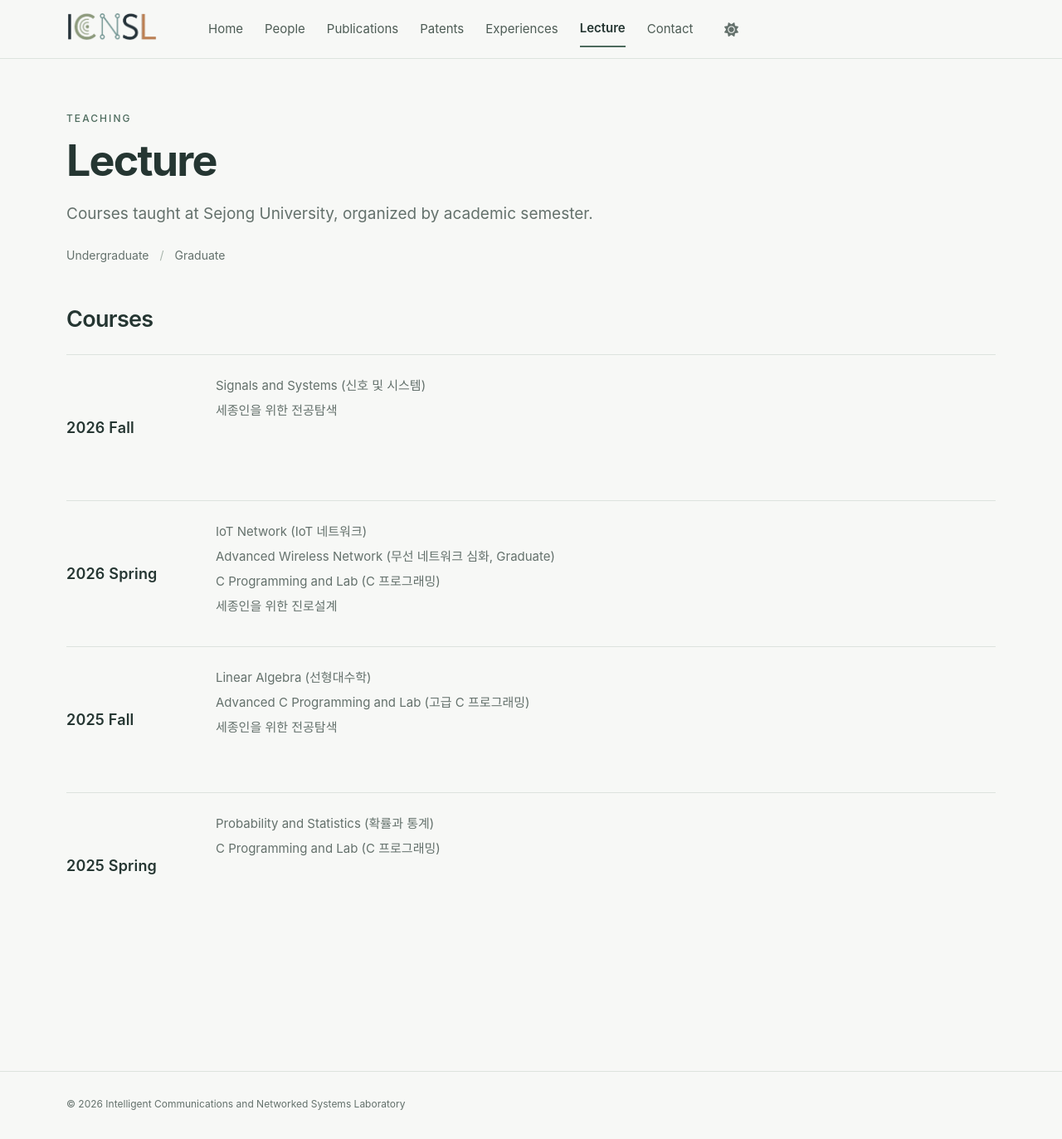
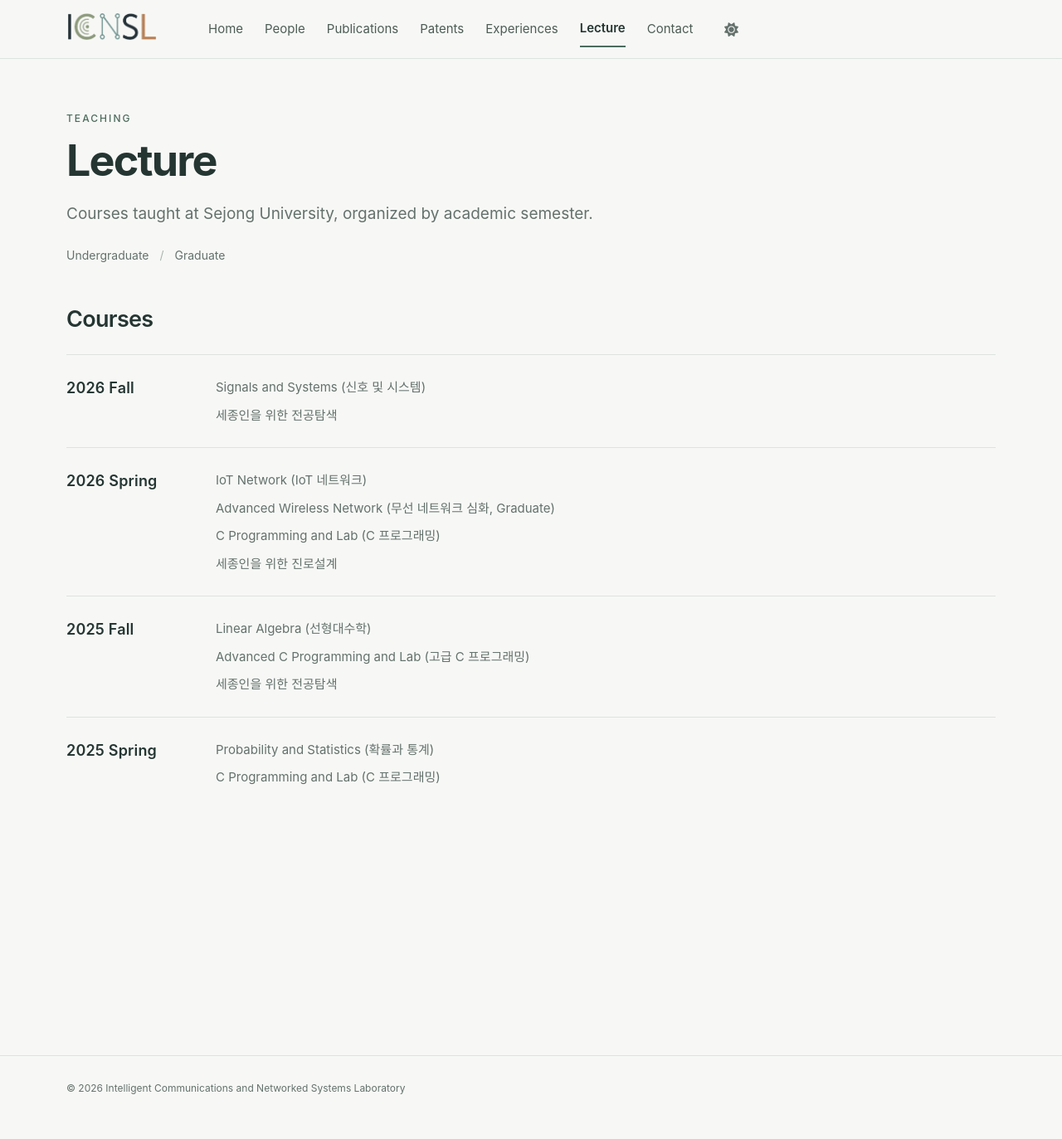
Before and after one commit to icnsl/icnsl.github.io, a Jekyll site: the page built from _pages/lecture.md, in a window 1280 px wide and 1373 px high. Shown: the whole window at 83% size. Built offline with Jekyll 4.4.1, drawn with Linux system fonts in a browser that asks for light colours; a script bundle is joined from its source files by our own code; library files that are not in the unit come from our copies.

Commit message:
Let lecture rows fit their course lists and align semester headings

```diff
--- a/_includes/head/custom.html
+++ b/_includes/head/custom.html
@@ -204,12 +204,12 @@ html[data-icnsl-design="calm"] .page__content .icnsl-showcase--experiences .serv
 html[data-icnsl-design="calm"] .page__content .icnsl-showcase--experiences .cv-entry { display: grid; grid-template-columns: 110px minmax(0, 1fr); gap: 24px; }
 html[data-icnsl-design="calm"] .page__content .icnsl-showcase--experiences .cv-body { text-align: left; font-size: 15px; line-height: 1.8; }
 html[data-icnsl-design="calm"] .page__content .icnsl-showcase--lecture .lecture-list { display: block; margin: 0; padding: 0; }
-html[data-icnsl-design="calm"] .page__content .icnsl-showcase--lecture .lecture-entry { display: grid; grid-template-columns: 150px minmax(0, 1fr); gap: 30px; margin: 0; padding: 26px 0; border: 0; border-top: 1px solid var(--global-border-color); border-radius: 0; background: none; box-shadow: none; transform: none; }
+html[data-icnsl-design="calm"] .page__content .icnsl-showcase--lecture .lecture-entry { display: grid; grid-template-columns: 150px minmax(0, 1fr); gap: 30px; align-items: start; min-height: 0; margin: 0; padding: 26px 0; border: 0; border-top: 1px solid var(--global-border-color); border-radius: 0; background: none; box-shadow: none; transform: none; }
 html[data-icnsl-design="calm"] .page__content .icnsl-showcase--lecture .lecture-entry::after,
 html[data-icnsl-design="calm"] .page__content .lecture-term__icon { display: none; }
-html[data-icnsl-design="calm"] .page__content .icnsl-showcase--lecture .lecture-term { padding: 0; margin: 0; border: 0; font-size: 18px; font-weight: 600; color: var(--global-text-color); }
-html[data-icnsl-design="calm"] .page__content .icnsl-showcase--lecture .lecture-courses { display: block; margin: 0; padding: 0; list-style: none; }
-html[data-icnsl-design="calm"] .page__content .icnsl-showcase--lecture .lecture-courses li { display: block; margin: 0 0 7px; padding: 0; border: 0; border-radius: 0; background: none; font-size: 15px; color: var(--global-text-color-light); }
+html[data-icnsl-design="calm"] .page__content .icnsl-showcase--lecture .lecture-term { display: block; line-height: 1.5; padding: 0; margin: 0; border: 0; font-size: 18px; font-weight: 600; color: var(--global-text-color); }
+html[data-icnsl-design="calm"] .page__content .icnsl-showcase--lecture .lecture-courses { display: grid; gap: 8px; min-width: 0; margin: 0; padding: 0; list-style: none; }
+html[data-icnsl-design="calm"] .page__content .icnsl-showcase--lecture .lecture-courses li { display: block; margin: 0; padding: 0; line-height: 1.7; overflow-wrap: anywhere; border: 0; border-radius: 0; background: none; font-size: 15px; color: var(--global-text-color-light); }
 html[data-icnsl-design="calm"] .page__content .icnsl-showcase--lecture .lecture-courses li::before { display: none; }
 html[data-icnsl-design="calm"] .page__content .icnsl-showcase--contact .contact-grid { grid-template-columns: 1fr 2fr; gap: 42px; }
 html[data-icnsl-design="calm"] .page__content .icnsl-showcase--contact .contact-card,
```
